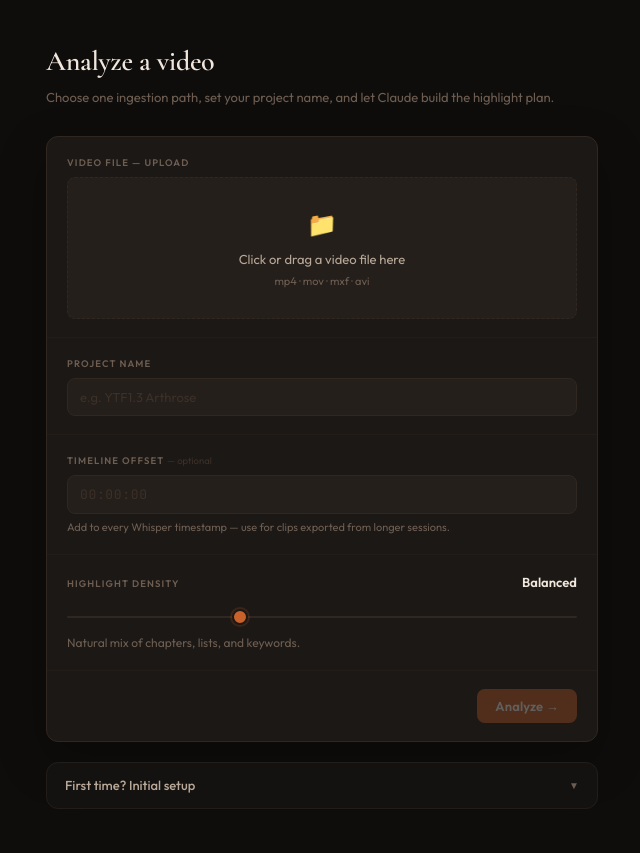
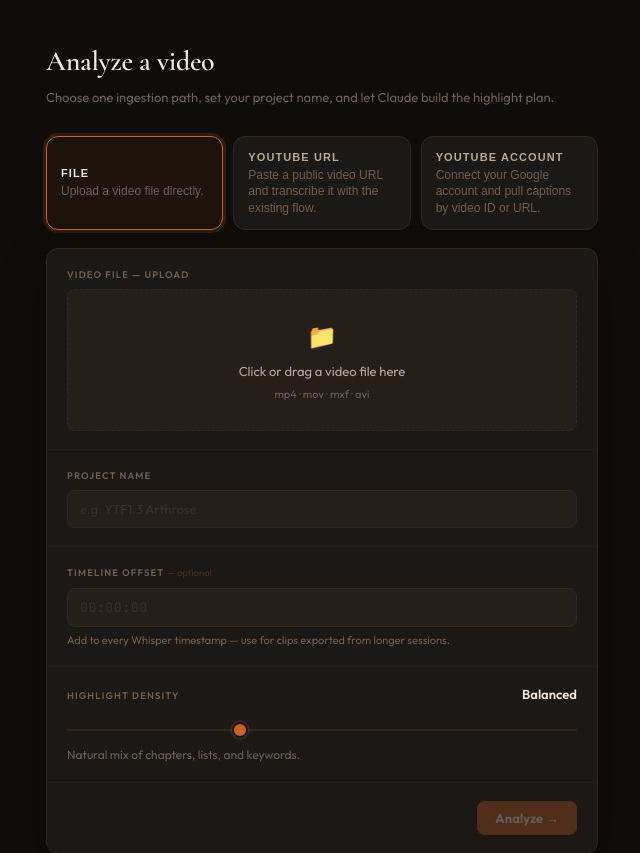
Before and after one commit to mokshatools-team/moksha-builds, a Flask app: page / in a window 1280 px wide. Shown: the part 54-907 px from the top of the page, without its empty margins (318-958 px from the left). Before the commit the page ends 863 px from the top, so only its background shows below. Run offline with Flask 3, Linux system fonts and the light colour scheme; some libraries are stand-ins or nearby versions.

Commit message:
fix(toa): restore all 3 ingestion tabs + add ffmpeg and Node.js to build
Re-enabled YouTube Account and YouTube URL tabs. Added nixpacks.toml with
ffmpeg (audio extraction) and nodejs (required by yt-dlp to avoid YouTube
bot detection). These were missing from the Nixpacks build, which is likely
why yt-dlp was getting 429 errors — not Railway IP blocking.

Co-Authored-By: Claude Opus 4.6 (1M context) <noreply@anthropic.com>

```diff
--- /dev/null
+++ b/fidelio/text-overlay-assistant/nixpacks.toml
@@ -0,0 +1,2 @@
+[phases.setup]
+nixPkgs = ["nodejs_20", "ffmpeg"]
--- a/fidelio/text-overlay-assistant/templates/index.html
+++ b/fidelio/text-overlay-assistant/templates/index.html
@@ -729,18 +729,16 @@
       <h1 class="pick-heading">Analyze a video</h1>
       <p class="pick-sub">Choose one ingestion path, set your project name, and let Claude build the highlight plan.</p>
 
-      <!-- Tab bar hidden while only File tab is active (YouTube blocked by Railway 429) -->
-      <div class="ingestion-tabs" style="display:none;">
+      <div class="ingestion-tabs">
         <button type="button" class="ingestion-tab active" id="tab-file" onclick="setIngestionMode('file')">
           <span class="ingestion-tab-title">File</span>
-          <span class="ingestion-tab-sub">Upload on Railway or pick from your local watch folder.</span>
+          <span class="ingestion-tab-sub">Upload a video file directly.</span>
         </button>
-        <!-- YouTube tabs hidden — Railway IPs are blocked by YouTube (429). Re-enable when resolved. -->
-        <button type="button" class="ingestion-tab" id="tab-youtube-url" onclick="setIngestionMode('youtube-url')" style="display:none;">
+        <button type="button" class="ingestion-tab" id="tab-youtube-url" onclick="setIngestionMode('youtube-url')">
           <span class="ingestion-tab-title">YouTube URL</span>
           <span class="ingestion-tab-sub">Paste a public video URL and transcribe it with the existing flow.</span>
         </button>
-        <button type="button" class="ingestion-tab" id="tab-youtube-account" onclick="setIngestionMode('youtube-account')" style="display:none;">
+        <button type="button" class="ingestion-tab" id="tab-youtube-account" onclick="setIngestionMode('youtube-account')">
           <span class="ingestion-tab-title">YouTube Account</span>
           <span class="ingestion-tab-sub">Connect your Google account and pull captions by video ID or URL.</span>
         </button>
```
